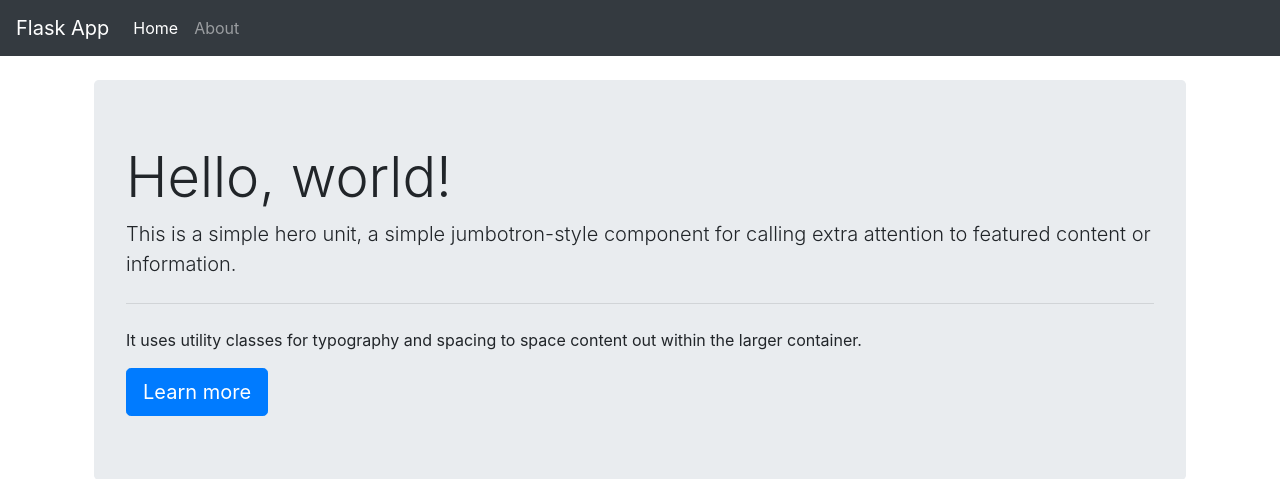
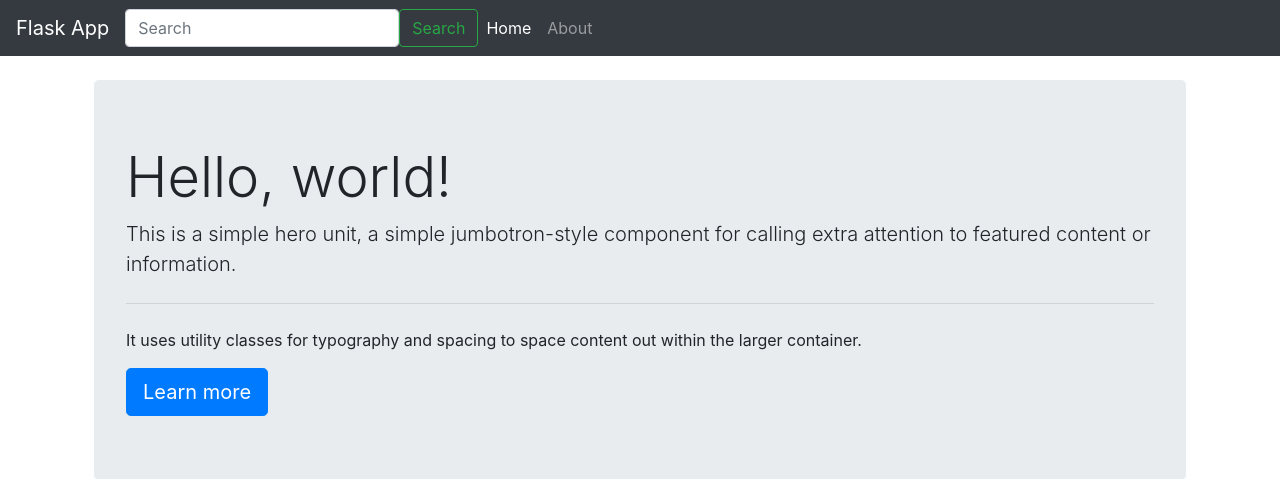
Before and after one commit to aagude18/SATH-Sistema-Arqueo-Turnos-Hotel-, a Flask app: page / in a window 1280 px wide. Shown: the top 479 px of the page. Run offline with Flask 2, Linux system fonts and the light colour scheme; some libraries are stand-ins or nearby versions.

Commit message:
Se agrega barra de serach

```diff
--- a/templates/layout.html
+++ b/templates/layout.html
@@ -15,6 +15,10 @@
       <button class="navbar-toggler" type="button" data-toggle="collapse" data-target="#navbarNav" aria-controls="navbarNav" aria-expanded="false" aria-label="Toggle navigation">
         <span class="navbar-toggler-icon"></span>
       </button>
+      <form class="d-flex" role="search">
+        <input class="form-control me-2" type="search" placeholder="Search" aria-label="Search">
+        <button type="button" class="btn btn-outline-success">Search</button>
+      </form>
       <div class="collapse navbar-collapse" id="navbarNav">
         <ul class="navbar-nav">
           <li class="nav-item active">
```
